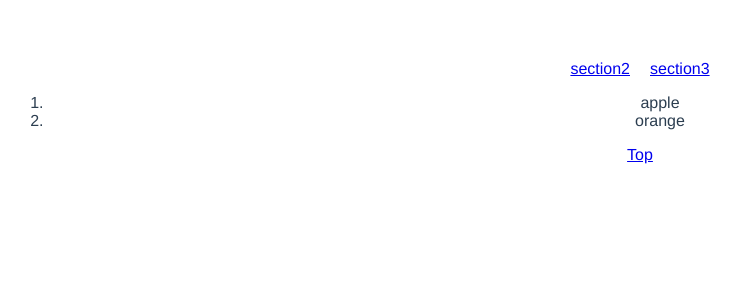
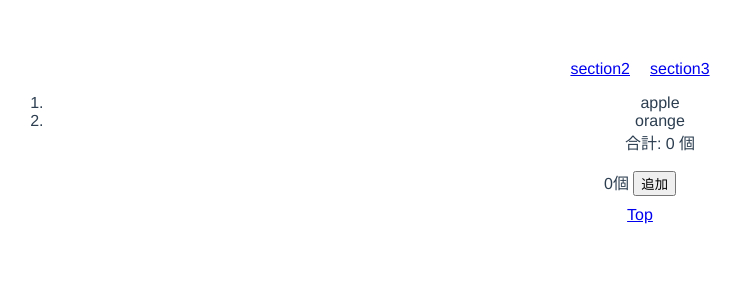
Before and after one commit to s-takizawa-0216/basic-vue, a Vue app: page /section3 in a window 1280 px wide. Shown: the top 300 px of the page, without its empty margins (0-742 px from the left). Built offline with nearby package versions, Linux system fonts and the light colour scheme; the HTML template or start-up script is replaced by a standard one.

Commit message:
add:event up の実装

```diff
--- /dev/null
+++ b/src/components/Section3/CounterButton.vue
@@ -0,0 +1,27 @@
+<template>
+  <div>
+    {{ counter }}個 <button @click="addToCart">追加</button>
+  </div>
+</template>
+
+<script>
+export default {
+  name: 'CounterButton',
+  data: function() {
+    return {
+      counter: 0,
+    }
+  },
+  methods: {
+    addToCart: function() {
+      this.counter += 1;
+      this.$emit('increment');
+    }
+  }
+
+}
+</script>
+
+<!-- Add "scoped" attribute to limit CSS to this component only -->
+<style scoped>
+</style>
--- a/src/components/Section3/FruitsList.vue
+++ b/src/components/Section3/FruitsList.vue
@@ -4,19 +4,36 @@
       <li v-for="fruit in fruitsItems" :key="fruit.name">
         {{ fruit.name }}
       </li>
+      合計: {{ total }} 個
     </ol>
+    <CounterButton @increment="incrementCartStatus()" />
   </div>
 </template>
 
 <script>
+import CounterButton from './CounterButton'
+
 export default {
   name: 'FruitsList',
+  data: function() {
+    return {
+      total: 0,
+    }
+  },
+  methods: {
+    incrementCartStatus: function() {
+      this.total += 1;
+    }
+  },
   props:{
     fruitsItems: {
       type: Array,
       required: true,
     }
   },
+  components:{
+    CounterButton,
+  }
 }
 </script>
 
```
